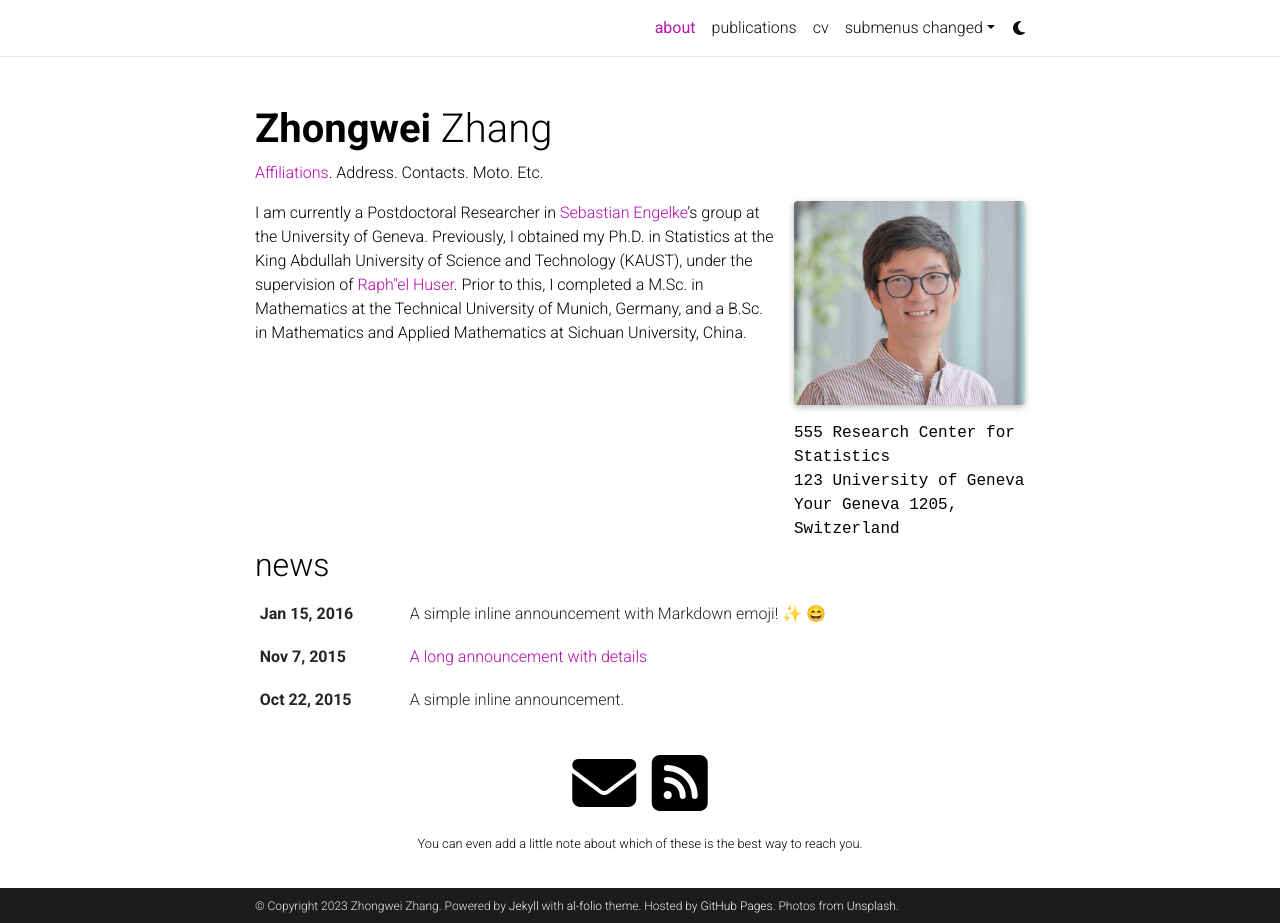
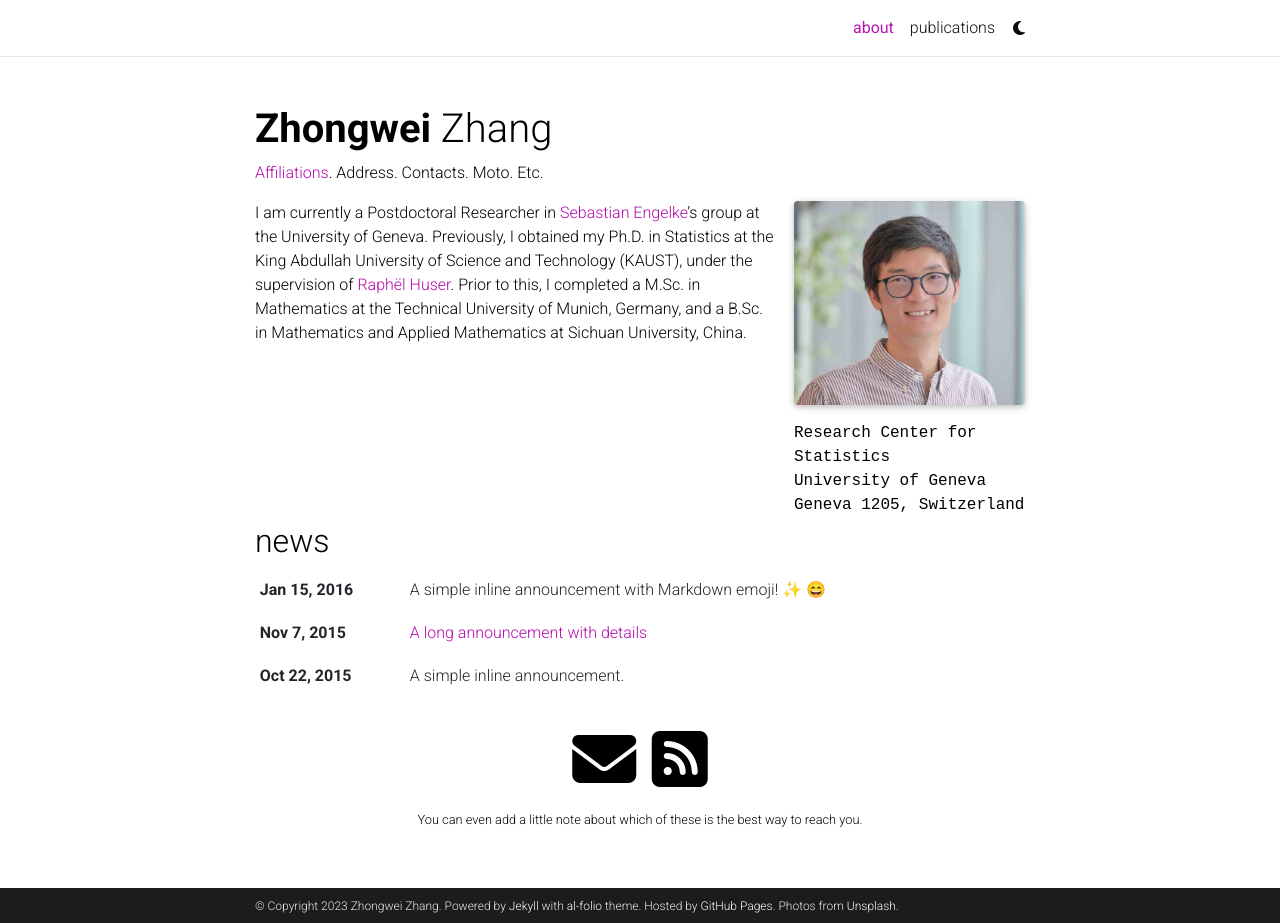
Before and after one commit to Zhongwei-Zhang/Zhongwei-Zhang.github.io, a Jekyll site: the page built from _pages/about.md, in a window 1280 px wide and 923 px high. Built offline with Jekyll 4.4.1, drawn with Linux system fonts in a browser that asks for light colours; full-size pictures stand in for the smaller copies a plugin makes; emoji names are drawn with the system emoji font; comment, search, counter and statistics services are not loaded; a style sheet for code colours, icons or effects is not loaded.

Commit message:
update nav

```diff
--- a/_pages/about.md
+++ b/_pages/about.md
@@ -9,9 +9,9 @@
   image: prof_pic.jpg
   image_circular: false # crops the image to make it circular
   address: >
-    <p>555 Research Center for Statistics</p>
-    <p>123 University of Geneva</p>
-    <p>Your Geneva 1205, Switzerland</p>
+    <p>Research Center for Statistics</p>
+    <p>University of Geneva</p>
+    <p>Geneva 1205, Switzerland</p>
 
 news: true  # includes a list of news items
 latest_posts: false  # includes a list of the newest posts
@@ -19,4 +19,4 @@
 social: true  # includes social icons at the bottom of the page
 ---
 
-I am currently a Postdoctoral Researcher in [Sebastian Engelke](http://www.sengelke.com/)'s group at the University of Geneva. Previously, I obtained my Ph.D. in Statistics at the King Abdullah University of Science and Technology (KAUST), under the supervision of [Raph\"el Huser](https://cemse.kaust.edu.sa/extstat/people/person/raphael-huser). Prior to this, I completed a M.Sc. in Mathematics at the Technical University of Munich, Germany, and a B.Sc. in Mathematics and Applied Mathematics at Sichuan University, China.
+I am currently a Postdoctoral Researcher in [Sebastian Engelke](http://www.sengelke.com/)'s group at the University of Geneva. Previously, I obtained my Ph.D. in Statistics at the King Abdullah University of Science and Technology (KAUST), under the supervision of [Raphël Huser](https://cemse.kaust.edu.sa/extstat/people/person/raphael-huser). Prior to this, I completed a M.Sc. in Mathematics at the Technical University of Munich, Germany, and a B.Sc. in Mathematics and Applied Mathematics at Sichuan University, China.
```
Also changed, not shown: _pages/cv.md (+1 -1 lines), _pages/dropdown.md (+1 -1 lines).
